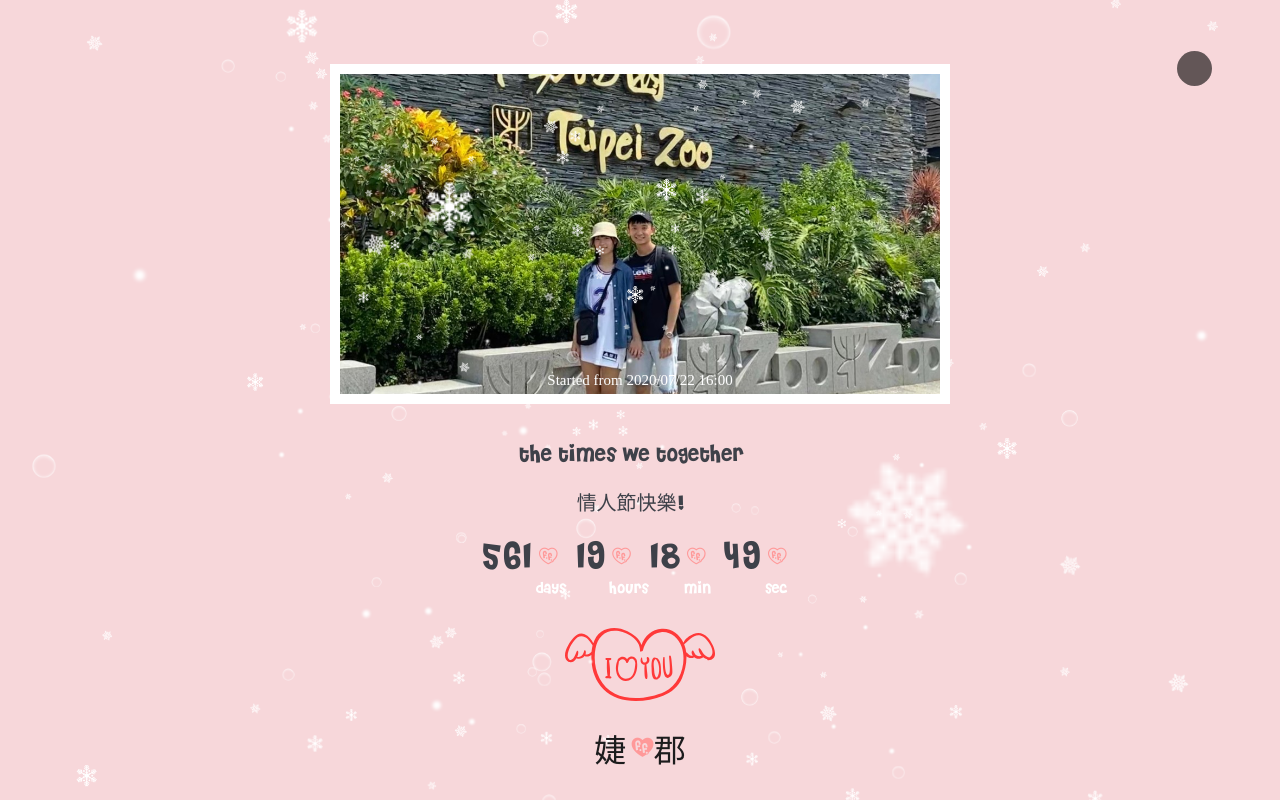
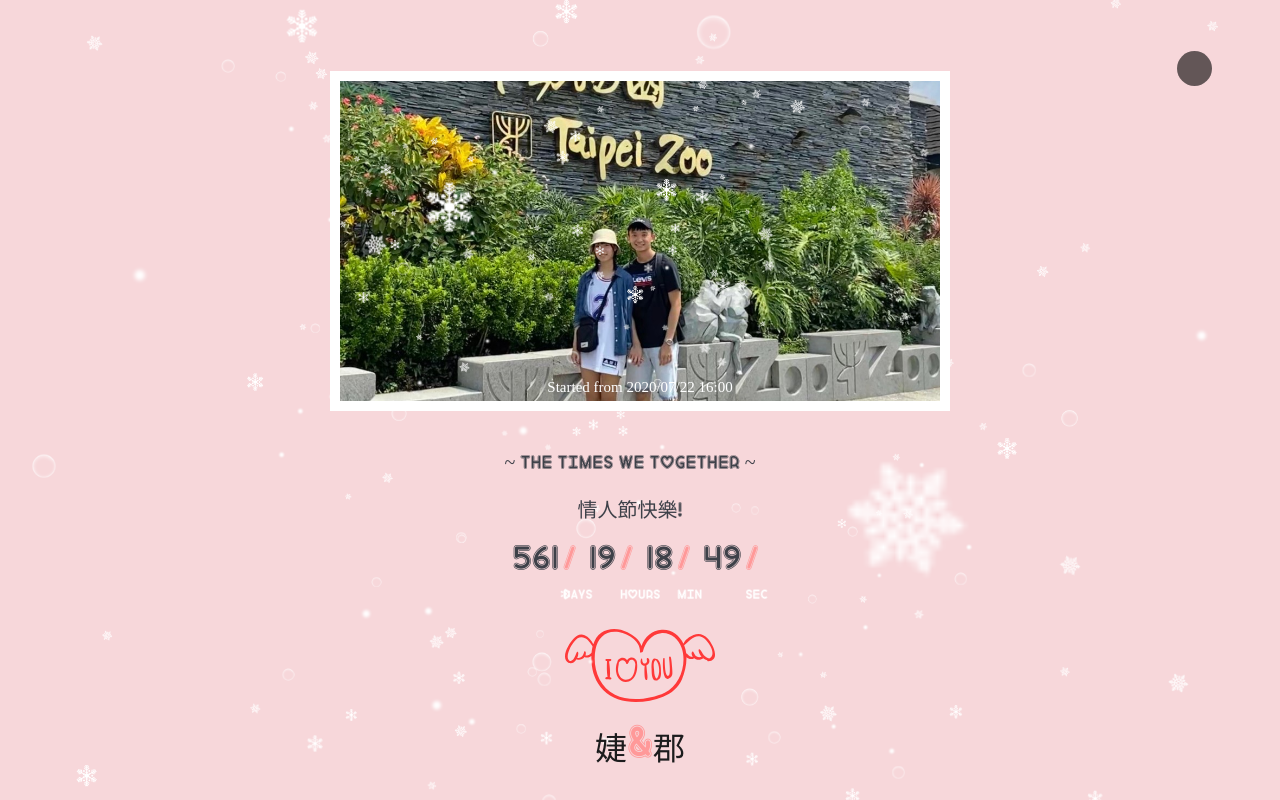
Before and after one commit to vincent0628/pinjie_2022_0214, a plain HTML site: page index.html in a window 1280 px wide. Drawn offline with Linux system fonts and the light colour scheme.

Commit message:
fix the font not show

```diff
--- a/css/index.css
+++ b/css/index.css
@@ -1,16 +1,12 @@
 /* 图标 */
-
-@font-face {
-  font-family: 'iconfont';
-  /* project id 669713 */
-  src: url('./font_669713_r7pgq0vmjqc.eot');
-}
 
 /*载入字体*/
 
 @font-face {
   font-family: 'JournalRegular';
-  src: url('../font/CHERI___.TTF');
+  /* src: url('../font/CHERI___.TTF'); */
+  src: url('../font/Mf Love Song.ttf');
+
   font-weight: normal;
   font-style: normal;
 }
--- a/index.html
+++ b/index.html
@@ -15,7 +15,7 @@
   <!-- 配置Open graph -->
   <meta property="og:type" content="website">
   <!-- <meta property="og:url" content="https://jackluson.github.io/to-lover-demo/"> -->
-  <meta property="og:description" content="一個記錄“我們在一起走過點點滴滴”的idea">
+  <meta property="og:description" content="Happy Valentine">
   <meta property="og:title" content="寶貝,感謝你一直的陪伴！">
   <!-- <meta property="og:image" content="https://jackluson.github.io/to-lover-demo/pic-icon.png"> -->
   <meta property="og:image:width" content="140">
@@ -52,7 +52,7 @@
     </div>
     <!-- <video class="video hide" webkit-playsinline="" playsinline="" x5-playsinline="" controls loop src=""></video> -->
   </div>
-  <p class="intro self-design">the times we together</p>
+  <p class="intro self-design">~ The times we together ~</p>
   <p class="intro self-design">情人節快樂!</p>
   <p class="date self-design">
     <span id="day" class="time-font"></span>
```
Also changed, not shown: font/Mf Love Song.ttf (added), font/valentine_cute.ttf (added).
